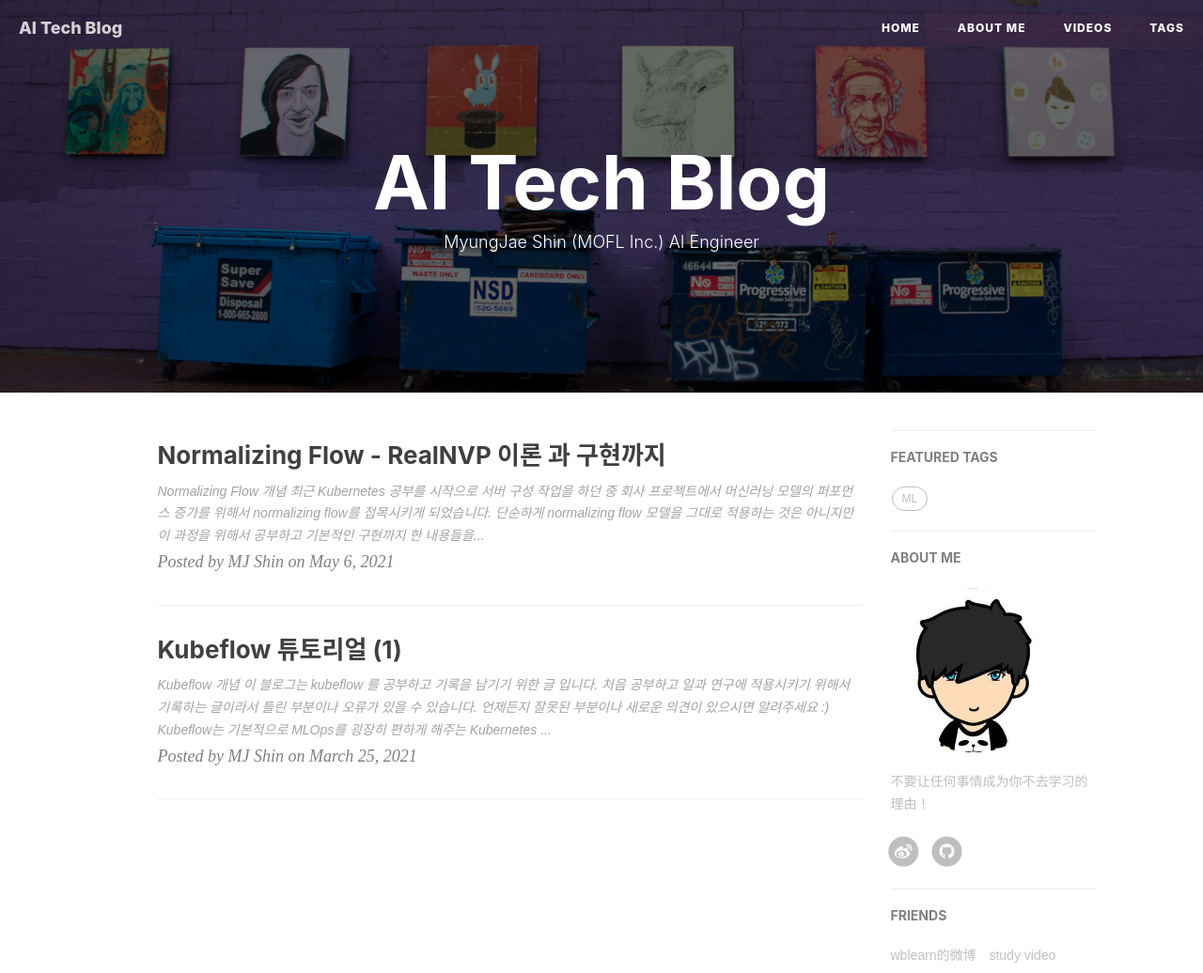
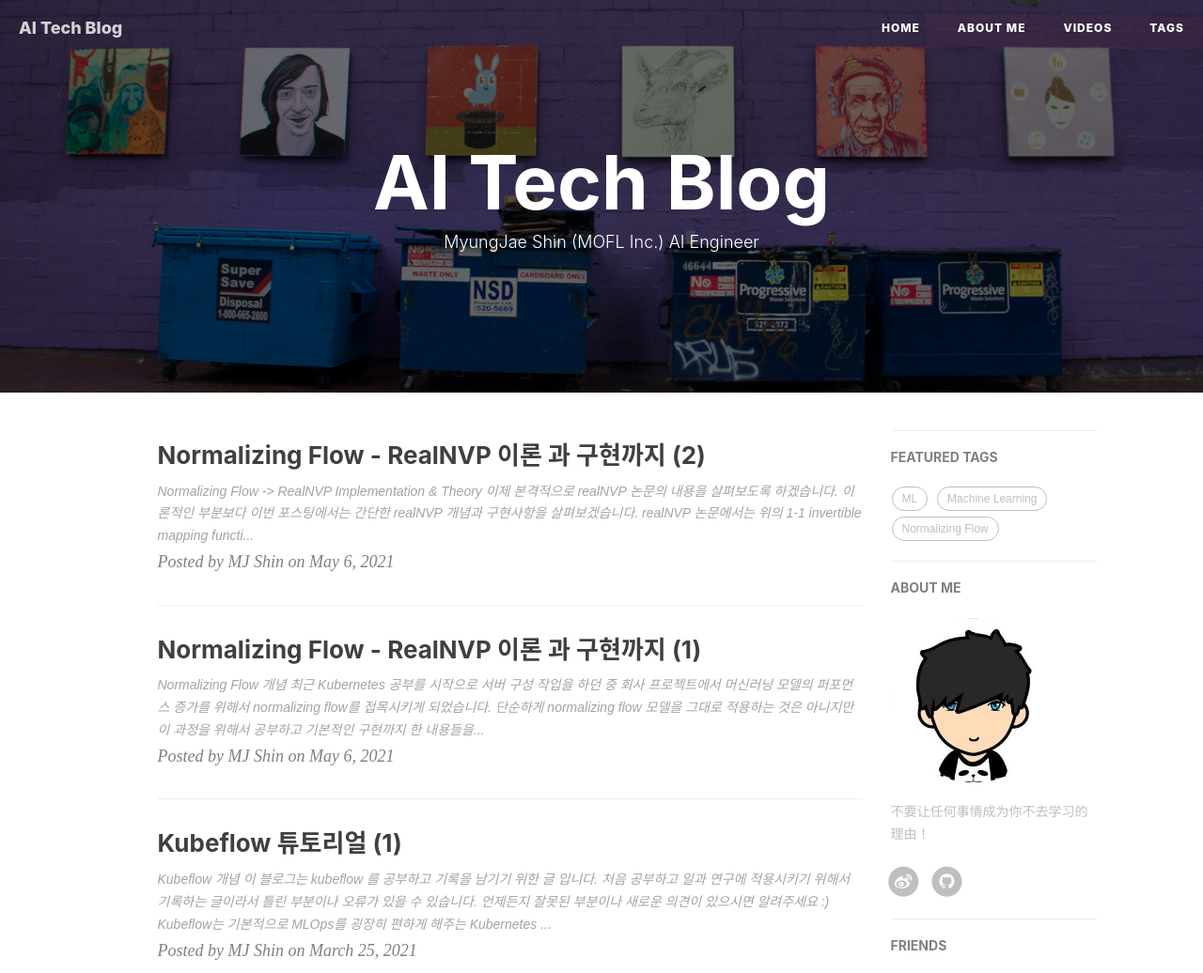
Before and after one commit to wblearn/wblearn.github.io, a Jekyll site: the page built from index.html, in a window 1280 px wide, cut to the strip 0-1036 px from the top of the page. Shown: the whole strip at 94% size. Built offline with Jekyll 4.4.1, drawn with Linux system fonts in a browser that asks for light colours; nearby versions of some CDN libraries; the list of posts is cut into pages by our own code.

Commit message:
normalizing flow - part2 init

```diff
--- a/_posts/2021-05-05-normalizing-flow.markdown
+++ b/_posts/2021-05-05-normalizing-flow.markdown
@@ -1,6 +1,6 @@
 ---
 layout:     post
-title:      "Normalizing Flow - RealNVP 이론 과 구현까지 "
+title:      "Normalizing Flow - RealNVP 이론 과 구현까지 (1)"
 date:       2021-5-06 00:00:00
 author:     "MJ Shin"
 tags:
@@ -75,7 +75,7 @@
 > 2. https://arxiv.org/pdf/2102.06539.pdf
 
 <p>
-이제 본격적으로 realNVP 논문의 내용을 살펴보도록 하겠습니다. realNVP 논문에서는 위의 1-1 invertible mapping function을 neural network로 구성하였으며, affine coupling layer 라고 정의하고 있습니다.
+다음 포스팅에서는 realNVP의 실질적인 구현과 해당 논문에 대해서 자세히 다뤄보겠습니다.
 </p>
 
 ### Reference
--- /dev/null
+++ b/_posts/2021-05-05-normalizing-flow_2.markdown
@@ -0,0 +1,49 @@
+---
+layout:     post
+title:      "Normalizing Flow - RealNVP 이론 과 구현까지 (2)"
+date:       2021-5-06 00:00:00
+author:     "MJ Shin"
+tags:
+    - Machine Learning
+    - Normalizing Flow
+    - ML
+use_math: true
+comments: true
+---
+## Normalizing Flow -> RealNVP Implementation & Theory
+
+
+<p>
+이제 본격적으로 realNVP 논문의 내용을 살펴보도록 하겠습니다. 이론적인 부분보다 이번 포스팅에서는 간단한 realNVP 개념과 구현사항을 살펴보겠습니다.
+
+realNVP 논문에서는 위의 1-1 invertible mapping function을 neural network로 구성하였으며, affine coupling layer 라고 정의하고 있습니다.
+
+이 논문에서는 이 affine coupling layer가 시작이자 끝이라고 할 수 있습니다.
+
+<img src="https://github.com/170928/170928.github.io/blob/master/_images/normalizing_flow/figure8.PNG?raw=true">
+
+normalizing flow에서의 중요한 점은 1-1 invertible mapping function을 Jacobian을 계산하기 효율적이면서 complex distribution을 잘 만들어 낼 수 있는 function을 만들어 내는 것입니다. 그리고 그 방법으로 "input 의 일부는 invert 하기 쉬운 방법으로 update되고 나머지는 complex way로 update 한다" 라고 논문에서는 언급합니다. 쉽게 설명하자면, 이전 포스팅에서의 z1 = f(z) 와 같은 과정에서 z가 5차원 이라고 가정하면 1, 2, 3 차원 까지는 쉬운 방법으로, 4, 5차원은 복잡한 방법으로 업데이트 하는 것입니다.
+
+
+<img src="https://github.com/170928/170928.github.io/blob/master/_images/normalizing_flow/figure9.PNG?raw=true">
+
+그리고, 이러한 방법의 장점은 normalizing flow의 loss function을 계산하는 과정에서 (이전 포스팅 참조), Jacobian의 계산이 매우 효율적으로 이루어 질 수 있다는 것입니다. 위의 수식은 realNVP에서 말하는 affine coupling layer를 사용하였을 때 loss function이 되는 Jacobian Matrix이며 위의 행렬을 Jacobian을 계산하게 되면 아래와 같아짐을 알 수 있습니다.
+$$exp[\sum_{j} s(x_{1:d})_j]$$
+
+<img src="https://github.com/170928/170928.github.io/blob/master/_images/normalizing_flow/figure10.PNG?raw=true">
+
+더해서, invertibility 측면에서 s 와 t를 적용하는 inference 과정과 유사하게 계산할 수 있다는 점이 큰 장점으로 제시하고 있습니다. 하지만 실제로 위의 Jacobian 과정에서 필요하지 않아서 그다지 의미는 없어보이네요 ㅎㅎ
+
+논문에서는 s 와 t 함수 또한 neural network로 구현하고 있으며, deep convolutional network 를 적용하고 있습니다. 자세한 내용은 구현을 살펴볼 때 보겠습니다.
+</p>
+
+<p>
+<img src="https://github.com/170928/170928.github.io/blob/master/_images/normalizing_flow/figure11.PNG?raw=true">
+
+친절하게도 이 논문에서는 위 수식 (7) 번의 실제 구현시에 방법을 설명해주고 있습니다. input dimension의 1:d 와 d+1:D 를 masking 방법을 통해서 구현하였다는 것을 알려줍니다.
+
+
+<img src="https://github.com/170928/170928.github.io/blob/master/_images/normalizing_flow/figure12.PNG?raw=true">
+
+최종적으로 realNVP를 사용한 모델 학습의 경우 위의 목적식을 가지고 학습을 수행하게 됩니다.
+</p>
```
Also changed, not shown: _images/normalizing_flow/figure10.PNG (added), _images/normalizing_flow/figure11.PNG (added), _images/normalizing_flow/figure12.png (added), _images/normalizing_flow/figure8.PNG (added), _images/normalizing_flow/figure9.PNG (added).
